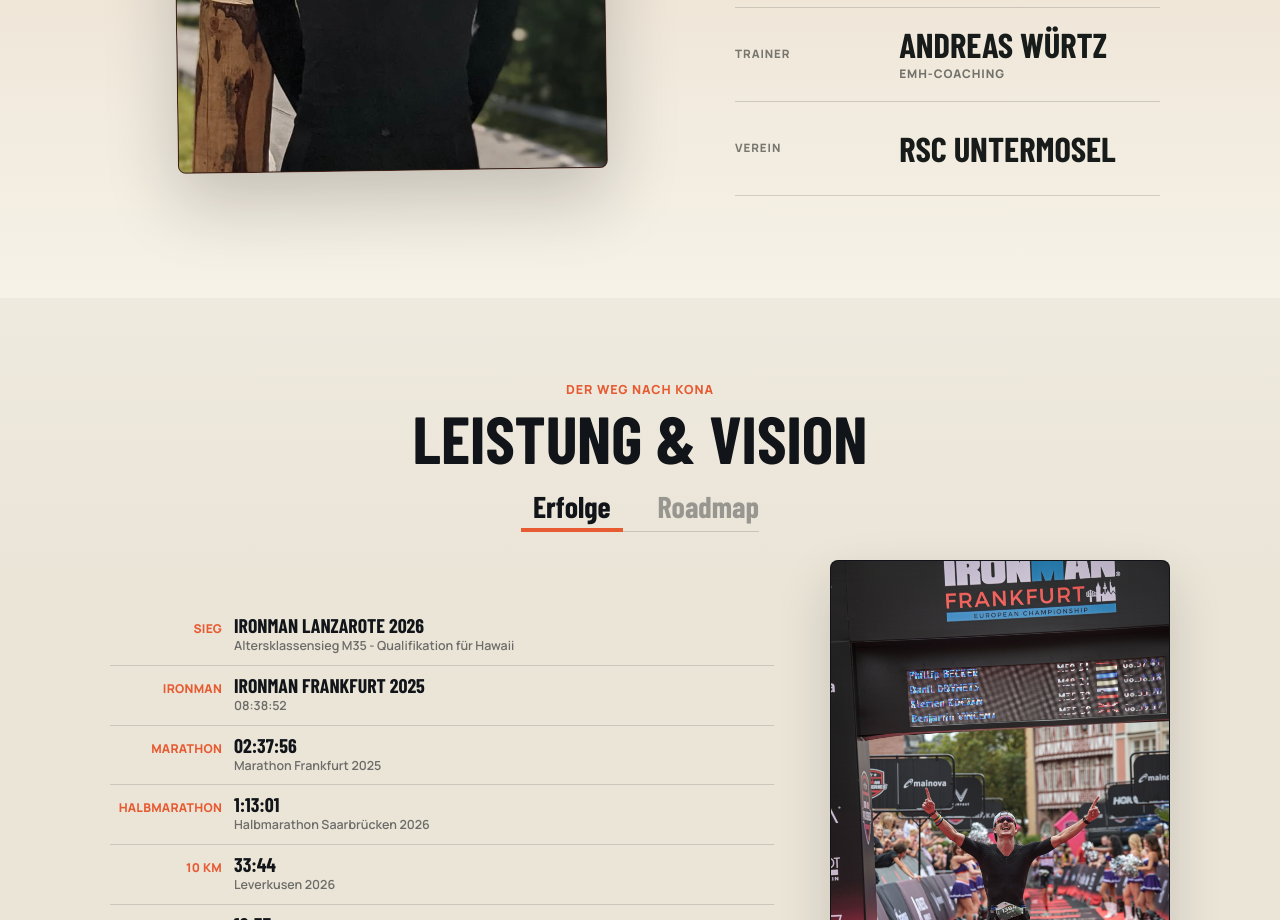
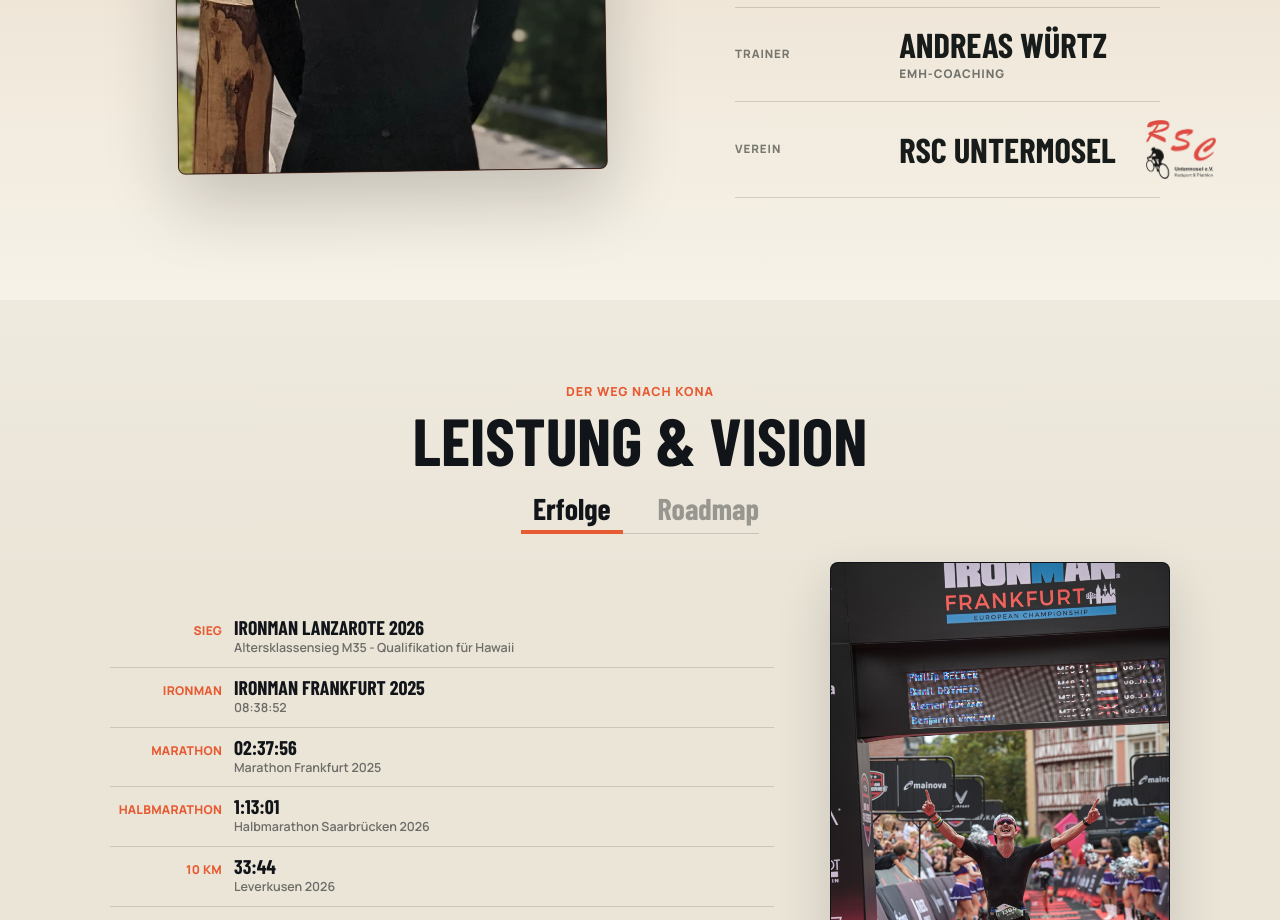
Before and after one commit to nakatoshi1511/Ironman-Website, a website: page mockups/landingpage-flow.html in a window 1280 px wide. Shown: the part 1260-2180 px from the top of the page. Drawn offline with nearby package versions, Linux system fonts and the light colour scheme; a web font is replaced by a local one.

Commit message:
Add linked RSC Untermosel logo

```diff
--- a/mockups/landingpage-flow.html
+++ b/mockups/landingpage-flow.html
@@ -10,7 +10,7 @@
       href="https://fonts.googleapis.com/css2?family=Barlow+Condensed:wght@600;700;800&family=Bebas+Neue&family=Caveat:wght@600;700&family=Manrope:wght@400;500;600;700;800&family=Newsreader:opsz,wght@6..72,600;6..72,700&display=swap"
       rel="stylesheet"
     />
-    <link rel="stylesheet" href="styles.css?v=flow-52" />
+    <link rel="stylesheet" href="styles.css?v=flow-57" />
   </head>
   <body class="flow-page site-home">
     <header id="header" class="flow-hero" aria-labelledby="flow-hero-title">
@@ -100,7 +100,18 @@
               </div>
               <div>
                 <dt>Verein</dt>
-                <dd>RSC Untermosel</dd>
+                <dd class="profile-club">
+                  <strong>RSC Untermosel</strong>
+                  <a
+                    class="profile-club-logo-link"
+                    href="https://www.rsc-untermosel.de/"
+                    target="_blank"
+                    rel="noopener noreferrer"
+                    aria-label="RSC Untermosel Website &ouml;ffnen"
+                  >
+                    <img src="../Bilder%20Landingpage/Logos/RSC-web.png" alt="RSC Untermosel" />
+                  </a>
+                </dd>
               </div>
             </dl>
           </div>
--- a/mockups/styles.css
+++ b/mockups/styles.css
@@ -1262,6 +1262,54 @@ a {
   line-height: 1.2;
 }
 
+.profile-info-list dd.profile-club {
+  display: inline-flex;
+  flex-wrap: nowrap;
+  align-items: center;
+  justify-content: flex-start;
+  gap: clamp(10px, 1vw, 14px);
+  white-space: nowrap;
+}
+
+.profile-info-list dd.profile-club strong {
+  flex: 0 0 auto;
+  font: inherit;
+  line-height: 0.94;
+  min-width: 0;
+}
+
+.profile-club-logo-link {
+  display: inline-flex;
+  flex: 0 0 auto;
+  align-items: center;
+  justify-content: center;
+  width: clamp(91px, 8.2vw, 110px);
+  height: clamp(48px, 4.6vw, 62px);
+  padding: 0;
+  border-radius: 0;
+  transition:
+    transform 180ms ease,
+    opacity 180ms ease;
+}
+
+.profile-club-logo-link:hover,
+.profile-club-logo-link:focus-visible {
+  transform: translateY(-2px);
+  opacity: 0.9;
+}
+
+.profile-club-logo-link:focus-visible {
+  outline: 2px solid rgba(238, 50, 62, 0.72);
+  outline-offset: 3px;
+}
+
+.profile-club-logo-link img {
+  display: block;
+  width: 100%;
+  height: 100%;
+  object-fit: contain;
+}
+
 .profile-copy p,
 .partner-lead p,
 .visibility-grid p {
@@ -4011,6 +4059,16 @@ a.sponsor-logo-card:focus-visible {
     padding: 15px 0;
   }
 
+  .profile-info-list dd.profile-club {
+    align-items: center;
+    gap: 12px;
+  }
+
+  .profile-club-logo-link {
+    width: clamp(70px, 18vw, 86px);
+    height: clamp(58px, 15vw, 70px);
+  }
+
   .flow-hero-content {
     padding-top: 76px;
   }
```
Also changed, not shown: Bilder Landingpage/Logos/RSC-cropped.png (added), Bilder Landingpage/Logos/RSC-web.png (added), Bilder Landingpage/Logos/RSC.jpg (added).
